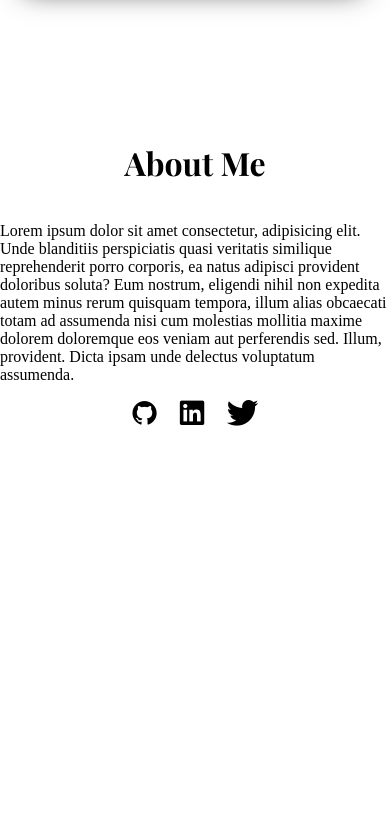
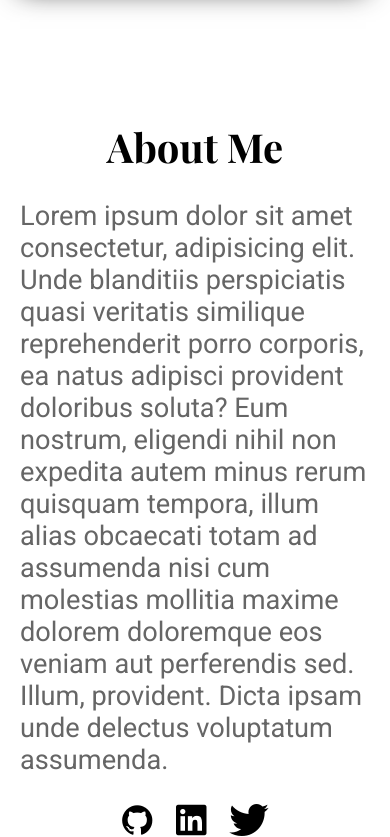
Before and after one commit to miamam1/TOP-Homepage, a website built with webpack: page src/index.html in a window 390 px wide. Shown: the part 724-1561 px from the top of the page. Before the commit the page ends 1151 px from the top, so only its background shows below. Built offline with nearby package versions, Linux system fonts and the light colour scheme; a web font is replaced by a local one.

Commit message:
Somewhat finished mobile version of fist area. Now need to convert to tablet and desktop

```diff
--- a/src/index.css
+++ b/src/index.css
@@ -7,6 +7,10 @@ body, html{
 
 h1, h2, h3, h4, h5, h6 {
     font-family: 'Playfair Display';
+}
+
+p {
+    font-family: 'Roboto'
 }
 
 
@@ -33,6 +37,7 @@ h1, h2, h3, h4, h5, h6 {
     -webkit-box-shadow: -2px -2px 27px -7px rgba(0,0,0,0.85);
     -moz-box-shadow: -2px -2px 27px -7px rgba(0,0,0,0.85);
     box-shadow: -2px -2px 27px -7px rgba(0,0,0,0.85);
+    padding-left: 10px;
 
 }
 
@@ -52,6 +57,17 @@ h1, h2, h3, h4, h5, h6 {
     justify-content: center;
     align-items: center;
 }
+.aboutMeText p {
+    padding-left: 20px;
+    padding-right: 20px;
+    font-size: 1.7rem;
+    color: rgb(102, 102, 102);
+}
+.aboutMeText h1 {
+    font-size: 2.5rem;
+    padding: 0;
+    margin: 0;
+}
 
 .socials {
     display: flex;
@@ -60,5 +76,5 @@ h1, h2, h3, h4, h5, h6 {
 .socials button {
     border: none;
     background-color: transparent;
-    font-size: 1.6rem;
+    font-size: 2rem;
 }
```
